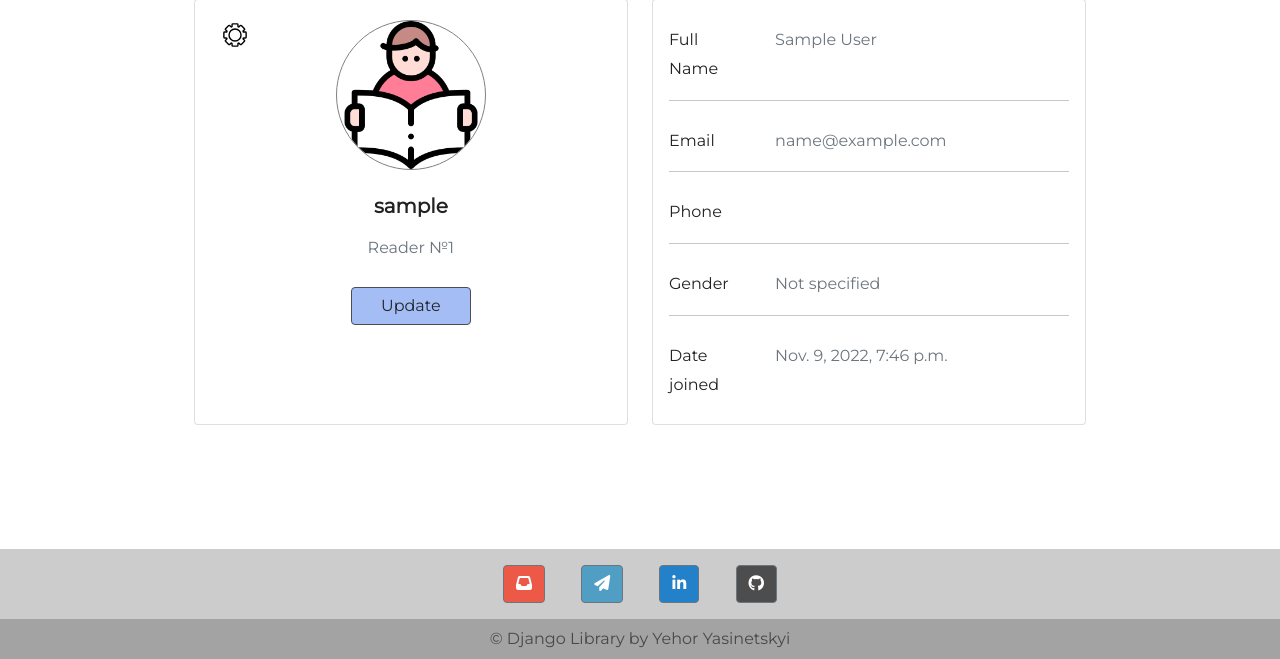
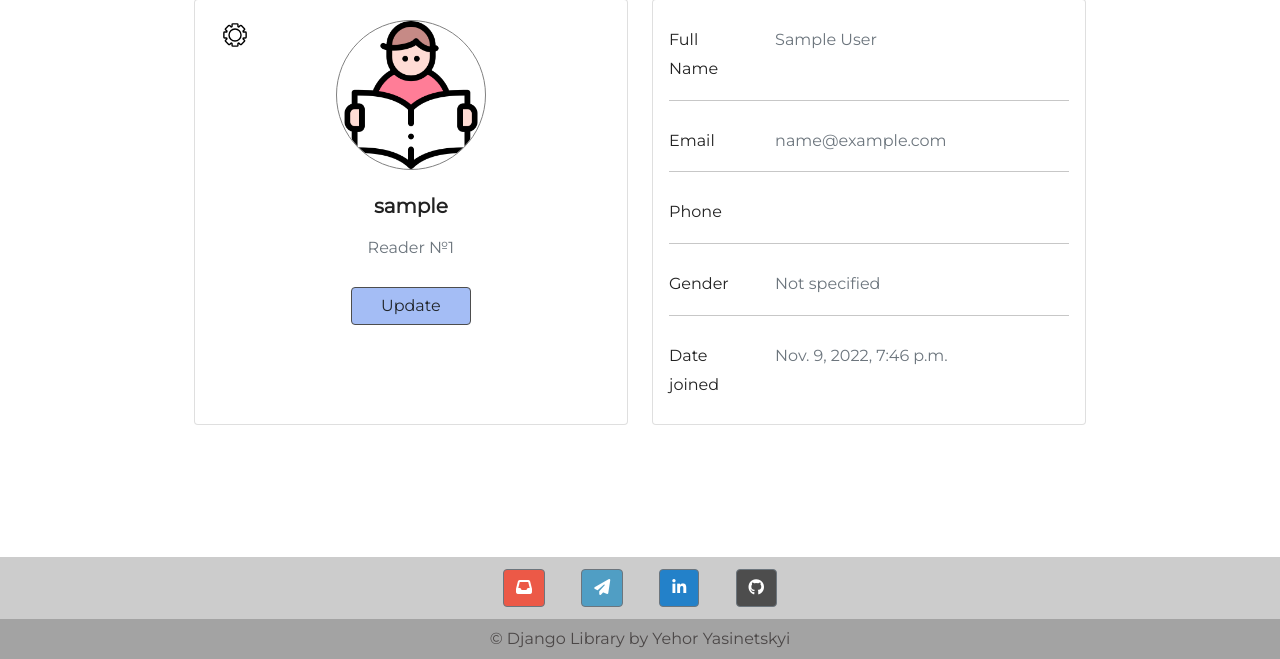
Before and after one commit to yasegor/DjangoLibrary, a Django app: page /profile/ in a window 1280 px wide. Shown: the part 141-800 px from the top of the page. Run offline with Django 4.2, Linux system fonts and the light colour scheme; the visitor is signed in with stand-in values (Sample User, id 1); data that the repository does not hold is empty; some libraries are stand-ins or nearby versions.

Commit message:
Little changes

```diff
--- a/templates/auth/profile.html
+++ b/templates/auth/profile.html
@@ -58,7 +58,7 @@
                                         {% else %}
                                             <div class="modal-body">
                                                 <p><b>Your token:</b>
-                                                    <code id="token" style="cursor: pointer;">{{ token }}</code>
+                                                    <code style="cursor: pointer;">{{ token }}</code>
                                                 </p>
                                                 <p id="success"></p>
 
--- a/templates/base.html
+++ b/templates/base.html
@@ -140,7 +140,7 @@
 
                 <!-- Gmail -->
                 <a
-                        class="btn btn-secondary btn-floating mx-3 my-2"
+                        class="btn btn-secondary btn-floating mx-3 my-1"
                         style="background-color: #ec5947;"
                         href="mailto:asineckijegor@gmail.com"
                         role="button">
@@ -149,7 +149,7 @@
 
                 <!-- Telegram -->
                 <a
-                        class="btn btn-secondary btn-floating mx-3 my-2"
+                        class="btn btn-secondary btn-floating mx-3"
                         style="background-color: #509ec4;"
                         href="https://t.me/import_error"
                         role="button"
@@ -159,7 +159,7 @@
 
                 <!-- Linkedin -->
                 <a
-                        class="btn btn-secondary btn-floating mx-3 my-2"
+                        class="btn btn-secondary btn-floating mx-3"
                         style="background-color: #2381c9;"
                         href="https://www.linkedin.com/in/yasegor/"
                         role="button"
@@ -168,7 +168,7 @@
                 ></a>
                 <!-- Github -->
                 <a
-                        class="btn btn-secondary btn-floating mx-3 my-2"
+                        class="btn btn-secondary btn-floating mx-3"
                         style="background-color: #4d4d4d;"
                         href="https://github.com/yasegor"
                         role="button"
```
